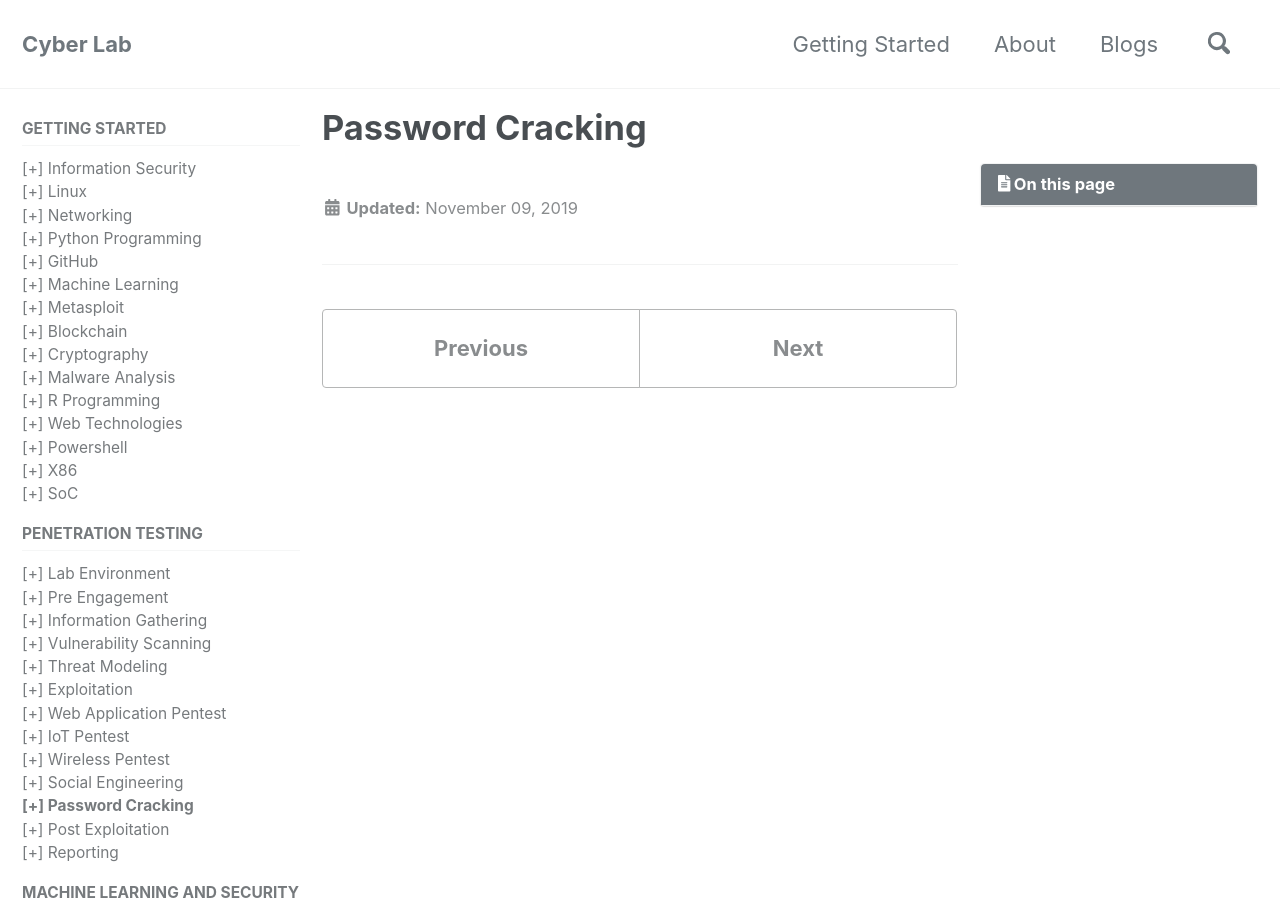
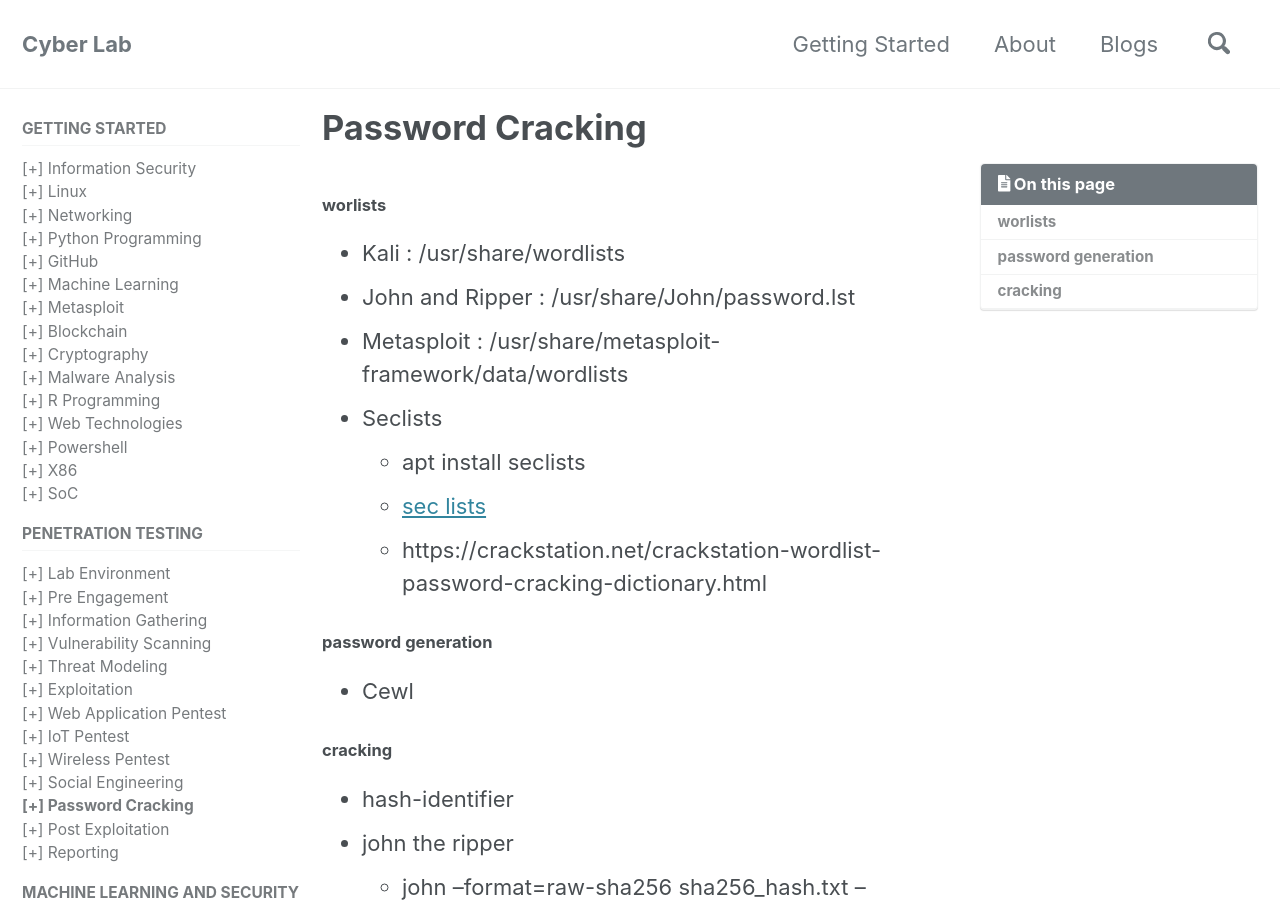
Before and after one commit to mohareti/cyberlab, a Jekyll site: the page built from _pentest/11_Password_Cracking.md, in a window 1280 px wide and 900 px high. Built offline with Jekyll 4.4.1, drawn with Linux system fonts in a browser that asks for light colours; cached includes are drawn as plain includes; nearby versions of some CDN libraries; some of the changed text lies outside the part shown.

Commit message:
Update 11_Password_Cracking.md

```diff
--- a/_pentest/11_Password_Cracking.md
+++ b/_pentest/11_Password_Cracking.md
@@ -3,3 +3,29 @@ title: "Password Cracking"
 permalink: /pentest/11_Password_Cracking/
 toc: true
 ---
+
+
+#### worlists
+- Kali : /usr/share/wordlists
+- John and Ripper : /usr/share/John/password.lst
+- Metasploit : /usr/share/metasploit-framework/data/wordlists
+- Seclists
+  - apt install seclists
+  - [sec lists](https://github.com/danielmiessler/SecLists/tree/master/Passwords)
+  - https://crackstation.net/crackstation-wordlist-password-cracking-dictionary.html
+
+
+#### password generation
+- Cewl
+
+#### cracking
+
+- hash-identifier
+- john the ripper
+  - john --format=raw-sha256 sha256_hash.txt --wordlist=/usr/share/wordlists/rockyou.txt
+- hashcat
+- To crack Linux account
+  - /etc/passwd : user info
+  - /etc/shadow : shadow hash infor
+  - unshadow passwd shadow > hash.txt
+  - john --wordlist=/usr/share/wordlists/rockyou.txt hash.txt --pot=pass.pot
```
